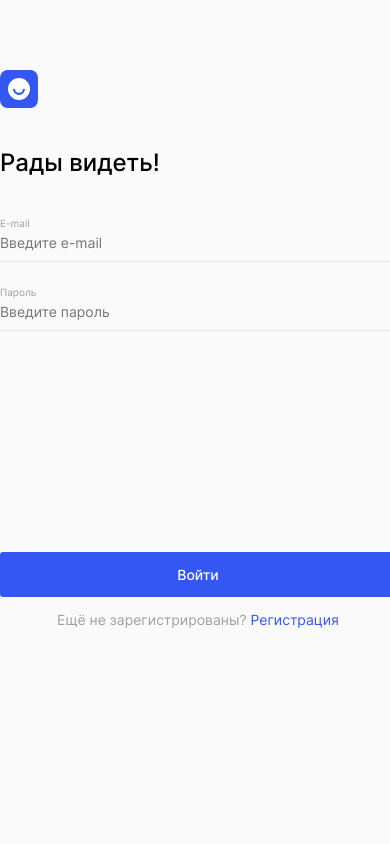
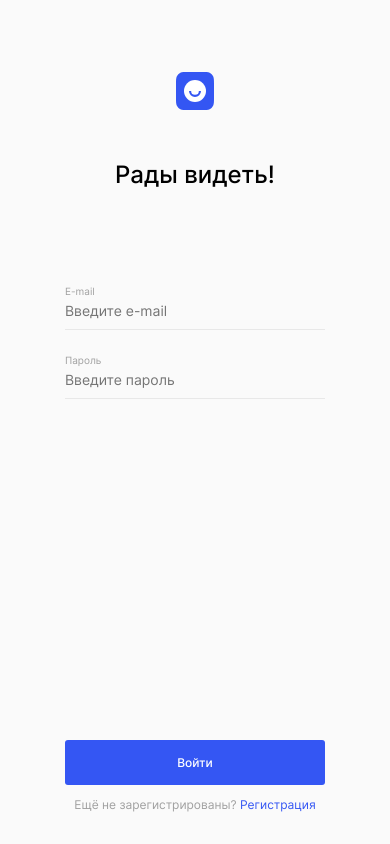
Before and after one commit to Nargiz-Gulushova/movies-explorer-frontend, a React (Create React App) app: page /signin in a window 390 px wide. Built offline with nearby package versions, Linux system fonts and the light colour scheme.

Commit message:
добавляет адаптивность авторизационного компонента

```diff
--- a/src/components/AuthForm/AuthForm.css
+++ b/src/components/AuthForm/AuthForm.css
@@ -127,3 +127,51 @@
   font-weight: 400;
   line-height: normal;
 }
+
+@media screen and (max-width: 1024px) {
+  .auth__form {
+    grid-template-rows: auto 356px auto;
+  }
+  .auth__heading {
+    padding-top: 10px;
+    justify-content: flex-end;
+  }
+  .auth__form-inputs {
+    padding-top: 40px;
+  }
+  .auth__button-wrapper {
+    padding-top: 20px;
+    justify-content: flex-start;
+  }
+}
+
+@media screen and (max-width: 767px) {
+  .auth {
+    width: 260px;
+  }
+  .auth__button {
+    width: 260px;
+    font-size: 12px;
+  }
+  .auth__heading {
+    justify-content: center;
+    align-items: center;
+    padding-top: 13px;
+  }
+  .auth__title {
+    padding-top: 50px;
+  }
+  .auth__form-inputs {
+    padding-top: 38px;
+  }
+  .auth__button-wrapper {
+    justify-content: flex-end;
+    padding-bottom: 20px;
+  }
+  .auth__caption {
+    font-size: 12px;
+  }
+  .auth__link {
+    font-size: 12px;
+  }
+}
```
